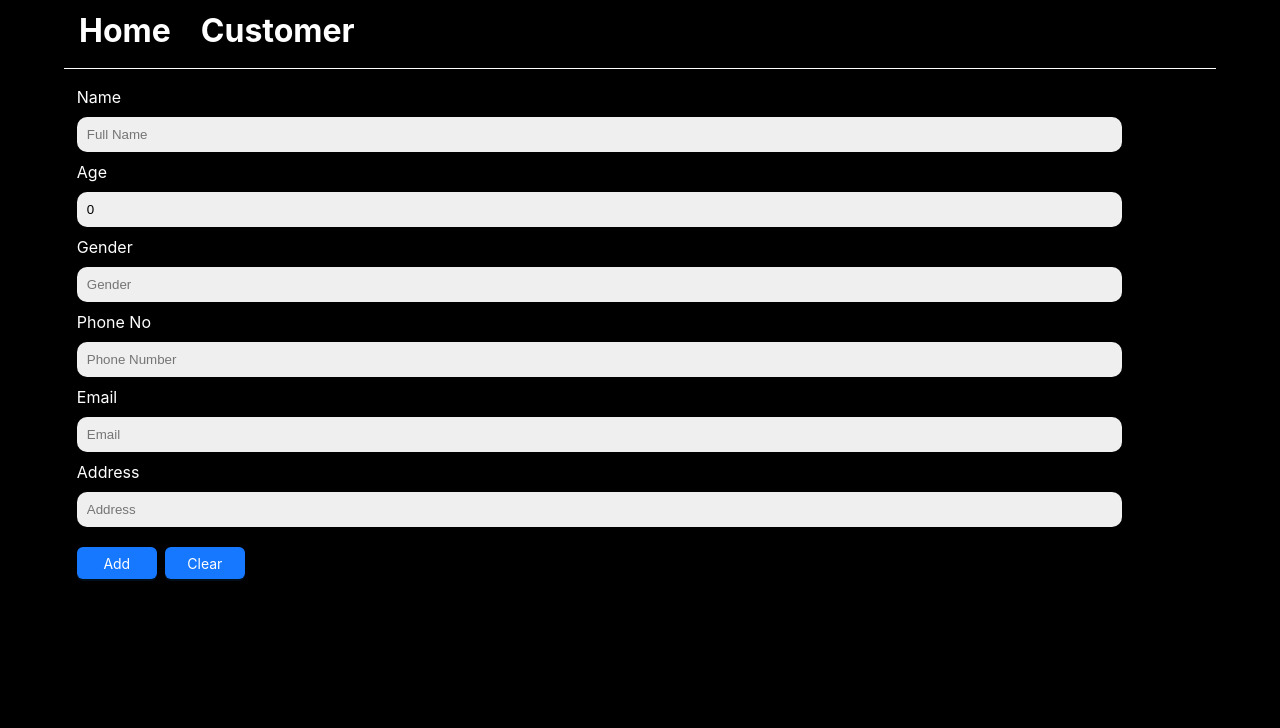
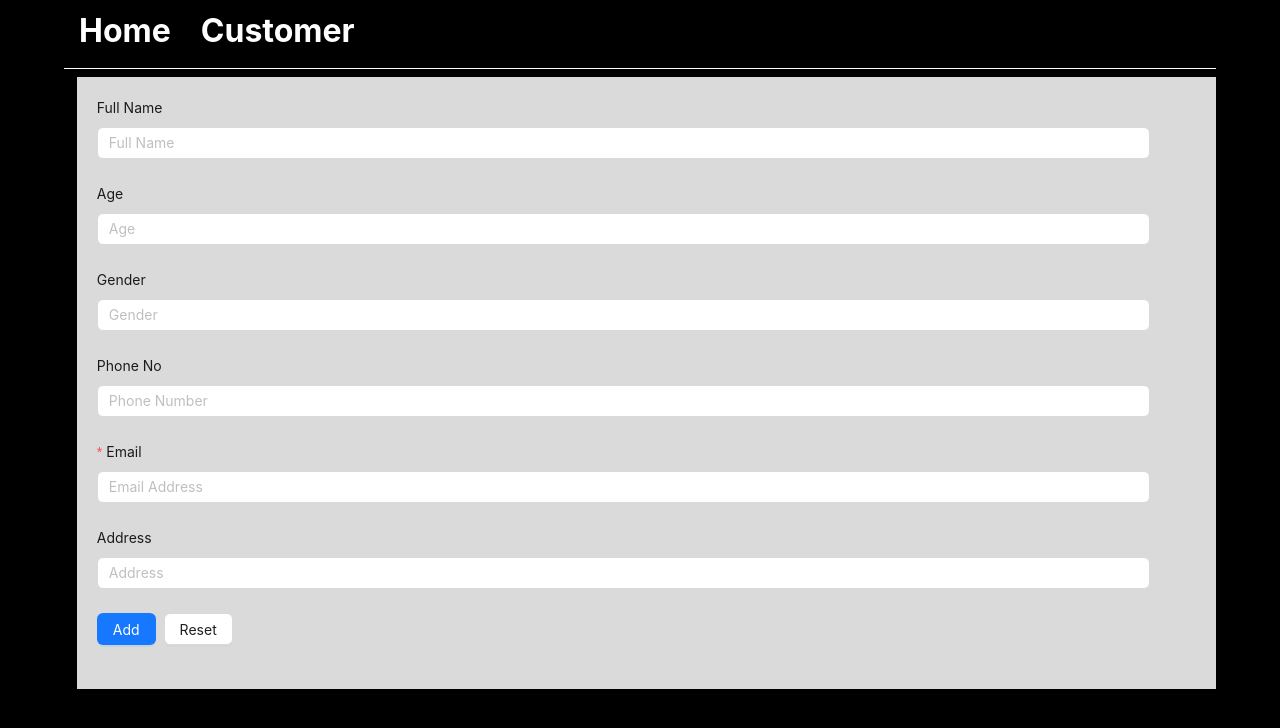
Before and after one commit to AshutoshPradhan1195/React-Intern-Task, a React (Create React App) app: page /customerProfiles/create in a window 1280 px wide. Shown: the top 728 px of the page. Built offline with nearby package versions, Linux system fonts and the light colour scheme; the HTML template or start-up script is replaced by a standard one.

Commit message:
used ant d form

```diff
--- /dev/null
+++ b/src/components/assets/CustomerForm.tsx
@@ -0,0 +1,129 @@
+import { Button, Form, Input, Space } from "antd";
+import { FieldType, formType } from "../types/types";
+import { useEffect, useState } from "react";
+import { addCustomerData, customerData, deleteCustomerData, editCustomerData } from "../pages/customerProfiles";
+import { useNavigate } from "react-router";
+
+export const CustomerForm:React.FC<formType>= ({email,isUpdate}) => {
+
+    //getting customer data by email
+    const[editCustomer,setEditCustomer] = useState(customerData.filter((data) => data.email === email)[0])
+
+    const navigate = useNavigate()
+
+    const [form] = Form.useForm()
+
+    const onFinish = () => {
+
+      if(isUpdate){
+        onEdit()
+        navigate("/customerProfiles")
+
+      }
+      if(!isUpdate){
+        onAdd()
+        navigate("/customerProfiles")
+      }
+
+    };
+
+
+    useEffect(() => {
+        form.setFieldsValue(editCustomer)
+    },[editCustomer])
+
+    const onAdd = () => {
+      addCustomerData(form.getFieldsValue())
+    }
+
+    const onEdit = () => {
+      editCustomerData(form.getFieldsValue())
+
+    };
+
+    const deleteOrReset = () => {
+      if(isUpdate){
+        deleteCustomerData(form.getFieldValue("email"))
+        navigate("/customerProfiles")
+      }
+      else{
+        form.resetFields()
+      }
+    }
+
+      return(
+
+          <Form
+            form={form}
+
+            labelCol={{ span: 8 }}
+            wrapperCol={{ span: 23 }}
+            layout='vertical'
+            className="custForm"
+            style={{ display:"flex", flexDirection:"column", color:"white"}}
+            onFinish={onFinish}
+          >
+            <Form.Item<FieldType>
+              label="Full Name"
+              name="name"
+            >
+              <Input placeholder='Full Name'/>
+            </Form.Item>
+
+            <Form.Item<FieldType>
+              label="Age"
+              name="age"
+            >
+              <Input placeholder='Age'/>
+            </Form.Item>
+
+            <Form.Item<FieldType>
+              label="Gender"
+              name="gender"
+            >
+              <Input placeholder='Gender' />
+            </Form.Item>
+
+            <Form.Item<FieldType>
+              label="Phone No"
+              name="phone"
+            >
+              <Input placeholder='Phone Number'/>
+            </Form.Item>
+
+            <Form.Item<FieldType>
+              label="Email"
+              name="email"
+              rules={[{required:true, message:"Email Address is required"}]}
+            >
+              <Input placeholder='Email Address' readOnly={isUpdate}/>
+            </Form.Item>
+
+            <Form.Item<FieldType>
+              label="Address"
+              name="address"
+            >
+              <Input placeholder='Address '/>
+            </Form.Item>
+
+            <Form.Item wrapperCol={{span: 16 }}>
+
+            <Space wrap>
+              <Button type="primary" htmlType="submit" >
+                  {isUpdate? "Update" : "Add"}
+                </Button>
+
+                <Button onClick={() => {
+                  deleteOrReset()
+                }}>
+                    {isUpdate? "Delete" : "Reset"}
+                </Button>
+            </Space>
+
+            </Form.Item>
+
+          </Form>
+
+      )
+
+  }
--- a/src/components/assets/CustomerTable.tsx
+++ b/src/components/assets/CustomerTable.tsx
@@ -14,7 +14,7 @@ const CustomerTable = (props:myProps) => {
     {
       title: 'Name',
       dataIndex: 'name',
-      onCell: (record) => {
+      onCell: (record:customerDataType) => {
         return{
           onClick: () => {
             navigate(`/customerProfiles/edit?email=${record.email}`)
@@ -25,7 +25,7 @@ const CustomerTable = (props:myProps) => {
     {
       title: 'Age',
       dataIndex: 'age',
-      onCell: (record) => {
+      onCell: (record:customerDataType) => {
         return{
           onClick: () => {
             navigate(`/customerProfiles/edit?email=${record.email}`)
@@ -36,7 +36,7 @@ const CustomerTable = (props:myProps) => {
     {
       title: 'Gender',
       dataIndex: 'gender',
-      onCell: (record) => {
+      onCell: (record:customerDataType) => {
         return{
           onClick: () => {
             navigate(`/customerProfiles/edit?email=${record.email}`)
@@ -47,7 +47,7 @@ const CustomerTable = (props:myProps) => {
     {
       title: 'Address',
       dataIndex: 'address',
-      onCell: (record) => {
+      onCell: (record:customerDataType) => {
         return{
           onClick: () => {
             navigate(`/customerProfiles/edit?email=${record.email}`)
--- a/src/components/pages/addCustomer.tsx
+++ b/src/components/pages/addCustomer.tsx
@@ -3,83 +3,16 @@ import { NavigationBar } from "../assets/NavigationBar";
 import { addCustomerData } from "./customerProfiles";
 import { useNavigate } from "react-router-dom";
 import { Button, Space } from "antd";
+import { CustomerForm } from "../assets/CustomerForm";
 
 const AddCustomer = () => {
-
-    const navigate = useNavigate()
-
-    const [newCust,setNewCust] = useState({
-        name:"",
-        email:"",
-        phone:"",
-        address:"",
-        gender:"",
-        age:0,
-    })
-
-    const addCustomer = () => {
-        console.log(addCustomerData(newCust))
-        navigate("/customerProfiles")
-    }
-
-    const clear = () => {
-        setNewCust({
-            name:"",
-            email:"",
-            phone:"",
-            address:"",
-            gender:"",
-            age:0,
-        })
-    }
-
-    const handleChange = (event: React.ChangeEvent<HTMLInputElement>) => {
-        setNewCust({...newCust, [event.target.name] : event.target.value})
-    }
 
     return(
         <div>
             <NavigationBar/>
             <div style={{padding:"0px 5% 0px 6%"}}>
-                <div className='popup'>
-                    <div>
-                        <label htmlFor="name">Name</label>
-                        <input type='text' value={newCust.name} id='name' name='name' placeholder='Full Name' onChange={handleChange}/>
-                    </div>
-
-                    <div>
-                        <label htmlFor="age">Age</label>
-                        <input type='number' value={newCust.age} id='age' name='age' min={1} placeholder='Age'  onChange={handleChange}/>
-                    </div>
-
-                    <div>
-                        <label htmlFor="gender">Gender</label>
-                        <input type='text' value={newCust.gender} id='gender' name='gender' placeholder='Gender'  onChange={handleChange}/>
-                    </div>
-
-                    <div>
-                        <label htmlFor="phone">Phone No</label>
-                        <input type='text' value={newCust.phone} id='phone' name='phone' placeholder='Phone Number'  onChange={handleChange}/>
-                    </div>
-
-                    <div>
-                        <label htmlFor="email">Email</label>
-                        <input type='text' value={newCust.email} id='email' name='email' placeholder='Email' onChange={handleChange}/>
-                    </div>
-
-                    <div>
-                        <label htmlFor="address">Address</label>
-                        <input type='text' value={newCust.address} id='address' name='address' placeholder='Address' onChange={handleChange}/>
-                    </div>
-
-                    <Space className="editAndAddBtn">
-                        <Button type="primary" onClick={addCustomer}>Add</Button>
-                        <Button type="primary" onClick={clear}>Clear</Button>
-                    </Space>
-
-                </div>
-
-            </div>
+                <CustomerForm email={null} isUpdate={false}/>
+        </div>
         </div>
 
     )
--- a/src/components/pages/editCustomer.tsx
+++ b/src/components/pages/editCustomer.tsx
@@ -3,6 +3,7 @@ import { customerData, deleteCustomerData, editCustomerData } from "./customerPr
 import { NavigationBar } from "../assets/NavigationBar"
 import { useNavigate } from "react-router-dom"
 import { Button, Space } from 'antd';
+import { CustomerForm } from "../assets/CustomerForm";
 
 
 const EditCustomer = () => {
@@ -10,70 +11,14 @@ const EditCustomer = () => {
     //getting email from url
     const searchParams = new URLSearchParams(window.location.search)
     const email = searchParams.get("email")
-    const navigate = useNavigate()
-
-
-    const handleChange = (event: React.ChangeEvent<HTMLInputElement>) => {
-        setEditCustomer({...editCustomer, [event.target.name] : event.target.value})
-    }
-
-    const editData = () => {
-        editCustomerData(editCustomer)
-        navigate("/customerProfiles")
-    }
-
-    const deleteData = () => {
-        deleteCustomerData(editCustomer.email)
-        navigate("/customerProfiles")
-
-    }
-
-    //getting customer data by email
-    const[editCustomer,setEditCustomer] = useState(customerData.filter((data) => data.email === email)[0])
 
     console.log(email)
     return(
         <div>
             <NavigationBar/>
             <div style={{padding:"0px 5% 0px 6%"}}>
-                <div className='popup'>
-                    <div>
-                        <label htmlFor="name">Name</label>
-                        <input type='text' value={editCustomer.name} id='name' name='name' placeholder='Full Name' onChange={handleChange}/>
-                    </div>
 
-                    <div>
-                        <label htmlFor="age">Age</label>
-                        <input type='number' value={editCustomer.age} id='age' name='age' min={1} placeholder='Age'  onChange={handleChange}/>
-                    </div>
-
-                    <div>
-                        <label htmlFor="gender">Gender</label>
-                        <input type='text' value={editCustomer.gender} id='gender' name='gender' placeholder='Gender'  onChange={handleChange}/>
-                    </div>
-
-                    <div>
-                        <label htmlFor="phone">Phone No</label>
-                        <input type='text' value={editCustomer.phone} id='phone' name='phone' placeholder='Phone Number'  onChange={handleChange}/>
-                    </div>
-
-                    <div>
-                        <label htmlFor="email">Email</label>
-                        <input type='text' value={editCustomer.email} id='email' name='email' placeholder='Email' readOnly/>
-                    </div>
-
-                    <div>
-                        <label htmlFor="address">Address</label>
-                        <input type='text' value={editCustomer.address} id='address' name='address' placeholder='Address' onChange={handleChange}/>
-                    </div>
-
-                    <Space className="editAndAddBtn">
-                        <Button type="primary" onClick={editData}>Edit</Button>
-                        <Button type="primary" onClick={deleteData}>Delete</Button>
-                    </Space>
-
-
-                </div>
+                <CustomerForm email={email} isUpdate={true}/>
 
             </div>
         </div>
--- a/src/index.css
+++ b/src/index.css
@@ -106,3 +106,9 @@ code {
   background-color: white;
   margin-left: 10px !important;
 }
+
+.custForm{
+  background-color: rgb(218, 218, 218);
+  box-sizing: border-box;
+  padding: 20px;
+}
```
Also changed, not shown: src/components/types/types.ts (+14 -0 lines).
